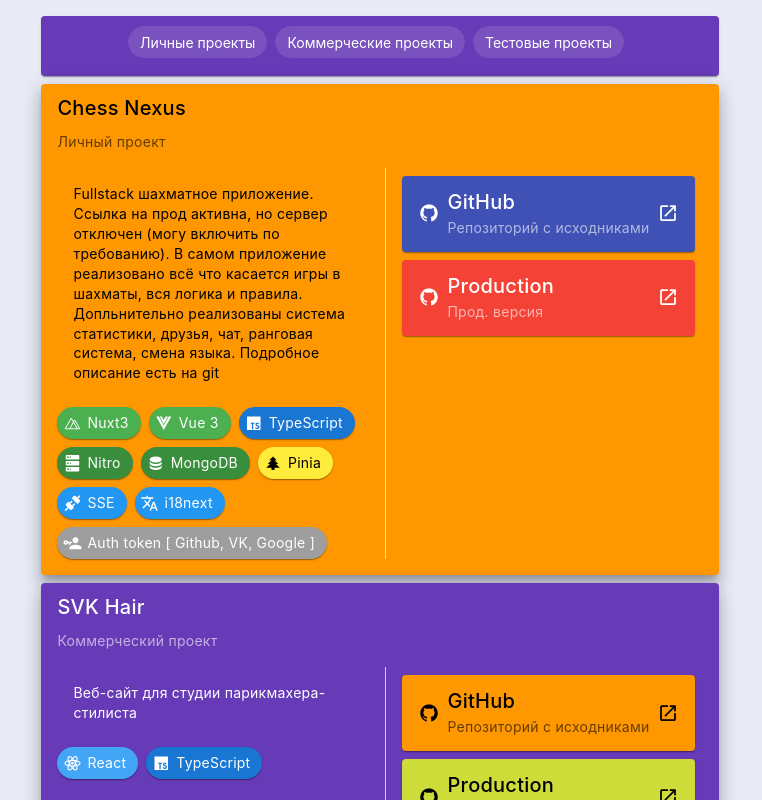
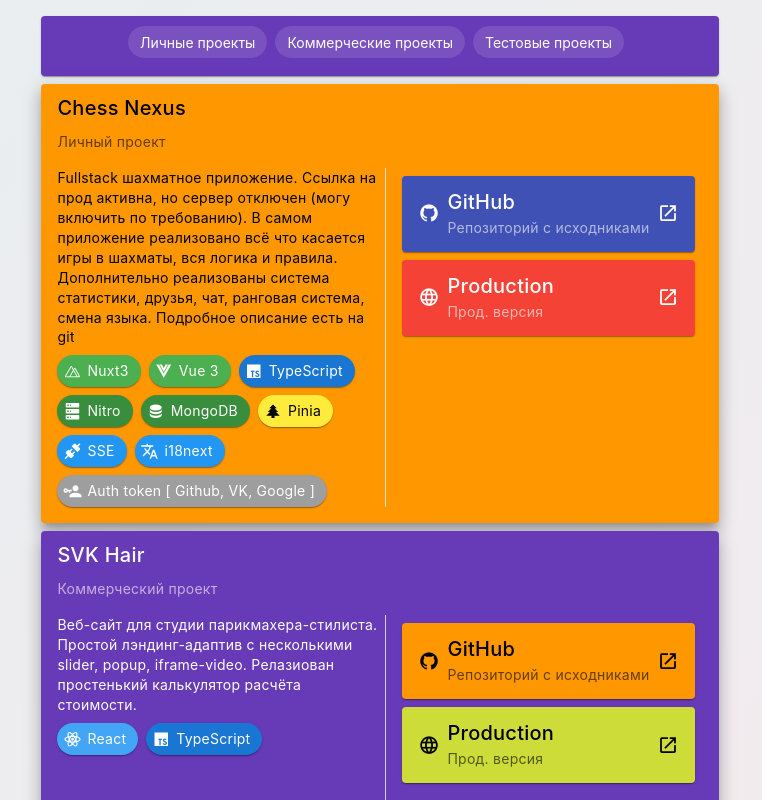
Before and after one commit to JavelinSx/portfolio, a Vue app: page / in a window 1280 px wide. Shown: the top 800 px of the page, without its empty margins (260-1022 px from the left). Built offline with nearby package versions, Linux system fonts and the light colour scheme; the HTML template or start-up script is replaced by a standard one; what tailwindcss-motion would draw is missing.

Commit message:
min complete

```diff
--- a/package.json
+++ b/package.json
@@ -7,6 +7,8 @@
     "dev": "vite",
     "build": "run-p type-check \"build-only {@}\" --",
     "preview": "vite preview",
+    "predeploy": "npm run build",
+    "deploy": "gh-pages -d dist",
     "build-only": "vite build",
     "type-check": "vue-tsc --build",
     "lint": "eslint . --fix",
@@ -29,6 +31,7 @@
     "autoprefixer": "^10.4.20",
     "eslint": "^9.14.0",
     "eslint-plugin-vue": "^9.30.0",
+    "gh-pages": "^6.2.0",
     "npm-run-all2": "^7.0.1",
     "postcss": "^8.4.49",
     "prettier": "^3.3.3",
--- a/src/App.vue
+++ b/src/App.vue
@@ -1,32 +1,130 @@
 <script setup lang="ts">
 import CardProject from './components/CardProject.vue';
-import { onMounted } from 'vue'
+import { onMounted, ref } from 'vue'
 
-const colors = [
-  '#FDEDEC', // Light red
-  '#FCE4EC', // Light pink
-  '#F3E5F5', // Light purple
-  '#E8EAF6', // Light indigo
-  '#E3F2FD', // Light blue
-  '#E0F7FA', // Light cyan
-  '#E0F2F1', // Light teal
-  '#E8F5E9', // Light green
-  '#FFF3E0', // Light amber
-  '#FFE0B2'  // Light orange
+interface RGB {
+  r: number;
+  g: number;
+  b: number;
+}
+
+// Преобразуем цвета в RGB формат
+const colors: RGB[] = [
+  { r: 253, g: 237, b: 236 }, // Light red
+  { r: 252, g: 228, b: 236 }, // Light pink
+  { r: 243, g: 229, b: 245 }, // Light purple
+  { r: 232, g: 234, b: 246 }, // Light indigo
+  { r: 227, g: 242, b: 253 }, // Light blue
+  { r: 224, g: 247, b: 250 }, // Light cyan
+  { r: 224, g: 242, b: 241 }, // Light teal
+  { r: 232, g: 245, b: 233 }, // Light green
+  { r: 255, g: 243, b: 224 }, // Light amber
+  { r: 255, g: 224, b: 178 }  // Light orange
 ];
 
+const currentGradient = ref('')
+const currentColors = ref<RGB[]>([])
+const targetColors = ref<RGB[]>([])
+
+const getRandomColor = (): RGB => {
+  return colors[Math.floor(Math.random() * colors.length)]
+}
+
+const interpolateColor = (start: RGB, end: RGB, progress: number): RGB => {
+  return {
+    r: Math.round(start.r + (end.r - start.r) * progress),
+    g: Math.round(start.g + (end.g - start.g) * progress),
+    b: Math.round(start.b + (end.b - start.b) * progress)
+  }
+}
+
+const rgbToString = (color: RGB) => `rgb(${color.r}, ${color.g}, ${color.b})`
+
+const updateGradient = (progress: number) => {
+  const interpolatedColors = currentColors.value.map((current, index) => {
+    return interpolateColor(current, targetColors.value[index], progress)
+  })
+
+  currentGradient.value = `linear-gradient(
+    -45deg,
+    ${rgbToString(interpolatedColors[0])} 0%,
+    ${rgbToString(interpolatedColors[1])} 50%,
+    ${rgbToString(interpolatedColors[2])} 100%
+  )`
+}
+
+const startNewTransition = () => {
+  currentColors.value = [...targetColors.value]
+  targetColors.value = [getRandomColor(), getRandomColor(), getRandomColor()]
+}
+
 onMounted(() => {
-  const randomColor = colors[Math.floor(Math.random() * colors.length)]
+  // Инициализация начальных и целевых цветов
+  currentColors.value = [getRandomColor(), getRandomColor(), getRandomColor()]
+  targetColors.value = [getRandomColor(), getRandomColor(), getRandomColor()]
 
-  document.body.style.backgroundColor = randomColor
+  // Анимация
+  let startTime: number | null = null
+  const duration = 8000 // 8 секунд на переход
+
+  const animate = (currentTime: number) => {
+    if (!startTime) startTime = currentTime
+    const elapsed = currentTime - startTime
+    const progress = Math.min(elapsed / duration, 1)
+
+    updateGradient(progress)
+
+    if (progress >= 1) {
+      startTime = currentTime
+      startNewTransition()
+    }
+
+    requestAnimationFrame(animate)
+  }
+
+  requestAnimationFrame(animate)
 })
-
 </script>
 
 <template>
-  <header>
+  <div class="gradient-container" :style="{ background: currentGradient }">
+    <header></header>
+    <CardProject />
+  </div>
+</template>
 
-  </header>
-  <CardProject />
+<style>
+.gradient-container {
+  display: flex;
+  flex-direction: column;
+  align-items: center;
+  justify-content: center;
+  position: absolute;
+  top: 0;
+  left: 0;
+  min-height: 100vh;
+  width: 100%;
+  background-size: 200% 200%;
+  animation: gradientPosition 8s ease infinite;
+}
 
-</template>
+@keyframes gradientPosition {
+  0% {
+    background-position: 0% 50%;
+  }
+
+  50% {
+    background-position: 100% 50%;
+  }
+
+  100% {
+    background-position: 0% 50%;
+  }
+}
+
+body {
+  margin: 0;
+  padding: 0;
+  position: relative;
+}
+</style>
--- a/src/assets/data.json
+++ b/src/assets/data.json
@@ -2,7 +2,7 @@
   "projects": [
     {
       "name": "Chess Nexus",
-      "description": "Fullstack шахматное приложение. Ссылка на прод активна, но сервер отключен (могу включить по требованию). В самом приложение реализовано всё что касается игры в шахматы, вся логика и правила. Допльнительно реализованы система статистики, друзья, чат, ранговая система, смена языка. Подробное описание есть на git",
+      "description": "Fullstack шахматное приложение. Ссылка на прод активна, но сервер отключен (могу включить по требованию). В самом приложение реализовано всё что касается игры в шахматы, вся логика и правила. Дополнительно реализованы система статистики, друзья, чат, ранговая система, смена языка. Подробное описание есть на git",
       "technologies": [
         {
           "name": "Nuxt3",
@@ -56,7 +56,7 @@
     },
     {
       "name": "SVK Hair",
-      "description": "Веб-сайт для студии парикмахера-стилиста",
+      "description": "Веб-сайт для студии парикмахера-стилиста. Простой лэндинг-адаптив с несколькими slider, popup, iframe-video. Релазиован простенький калькулятор расчёта стоимости.",
       "technologies": [
         {
           "name": "React",
@@ -75,7 +75,7 @@
     },
     {
       "name": "L Studio",
-      "description": "Веб-сайт для парикмахерской студии",
+      "description": "Веб-сайт для парикмахерской студии. Простой лэндинг-адаптив с несколькими slider, popup (В очереди на рестайл)",
       "technologies": [
         {
           "name": "React",
@@ -94,7 +94,7 @@
     },
     {
       "name": "Система опроса пациентов",
-      "description": "Полнофункциональная система управления опросами с авторизацией",
+      "description": "Полнофункциональная система управления опросами с авторизацией. Давний проект(им уже не занимаюсь), проработан весь необходимый функционал, по типу распределения по ролям, закрытая регистрация, различные формы, получение данных/статистики.",
       "technologies": [
         {
           "name": "React",
--- a/src/components/CardProject.vue
+++ b/src/components/CardProject.vue
@@ -1,4 +1,5 @@
 <template>
+  <div class="max-w-[1024px]">
     <v-row dense>
       <v-col dense cols="12" sm="4" md="12">
         <v-card class="m-4 mb-0" :color="getRandomColor()">
@@ -23,10 +24,10 @@
     <!-- Filters -->
     <v-row dense v-if="selectedTechnologies.length">
       <v-col dense cols="12" sm="4" md="12">
-      <v-card class="m-4">
+        <v-card class="m-4 mt-0 mb-0" :color="getRandomColor()">
           <v-card-item>
             <v-chip v-for="tech in selectedTechnologies" :key="tech.name" :color="tech.color" class="p-4 " closable
-            @click:close="removeTechnologyFilter(tech)">
+              variant="elevated" @click:close="removeTechnologyFilter(tech)">
               <v-icon start>{{ tech.icon }}</v-icon>
               {{ tech.name }}
             </v-chip>
@@ -47,7 +48,7 @@
           <v-card-text class="flex flex-col md:flex-row min-h-[300px]">
 
             <div class="flex gap-2 flex-wrap max-w-80 self-start">
-            <p class="m-4 w-full motion-scale-in-[0.1] motion-opacity-in-[0%] motion-duration-[0.55s]/scale motion-delay-[0.20s]/scale"
+              <p class="w-full motion-scale-in-[0.1] motion-opacity-in-[0%] motion-duration-[0.55s]/scale motion-delay-[0.20s]/scale"
                 :style="`animation-delay: 600ms`">{{ project.description }}</p>
               <v-chip :class="`motion-preset-bounce`" :style="`animation-delay: ${index * 75 + 600}ms`"
                 v-for="(tech, index) in project.technologies" :key="tech.name" :color="tech.color"
@@ -61,14 +62,17 @@
             <divider-main orientation="vertical" class="ml-2 mr-2 hidden md:block" />
 
             <div>
-            <v-card v-for="link in projectLinks(project)" :key="link.title" v-bind="link" :color="getRandomColor()"
-              class="m-2 motion-translate-x-in-[0%] motion-translate-y-in-[1000%]" :style="`animation-delay: 1000ms`"
-              append-icon="mdi-open-in-new" prepend-icon="mdi-github" rel="noopener" target="_blank" />
+              <v-card v-for="(link, index) in projectLinks(project)" :key="link.title" v-bind="link"
+                :color="getRandomColor()" class="m-2 motion-translate-x-in-[0%] motion-translate-y-in-[1000%]"
+                :style="`animation-delay: 1000ms`" append-icon="mdi-open-in-new"
+                :prepend-icon="index === 0 ? 'mdi-github' : 'mdi-web'" rel="noopener" target="_blank" />
             </div>
           </v-card-text>
         </v-card>
       </v-col>
     </v-row>
+  </div>
+
 </template>
 
 <script setup lang="ts">
--- a/src/main.ts
+++ b/src/main.ts
@@ -10,7 +10,6 @@
 import * as directives from 'vuetify/directives'
 
 import App from './App.vue'
-import router from './router'
 
 const app = createApp(App)
 
@@ -20,5 +19,4 @@
 })
 
 app.use(createPinia())
-app.use(router)
 app.use(vuetify).mount('#app')
--- a/src/router/index.ts
+++ /dev/null
@@ -1,8 +0,0 @@
-import { createRouter, createWebHistory } from 'vue-router'
-
-const router = createRouter({
-  history: createWebHistory(import.meta.env.BASE_URL),
-  routes: [],
-})
-
-export default router
--- a/vite.config.ts
+++ b/vite.config.ts
@@ -4,6 +4,7 @@
 import path from 'path'
 
 export default defineConfig({
+  base: '/portfolio/',
   plugins: [vue()],
   resolve: {
     alias: {
```
Also changed, not shown: 1 other file (tests, documents, lock files or other folders). Lines whose indentation alone changed are shown as unchanged.
